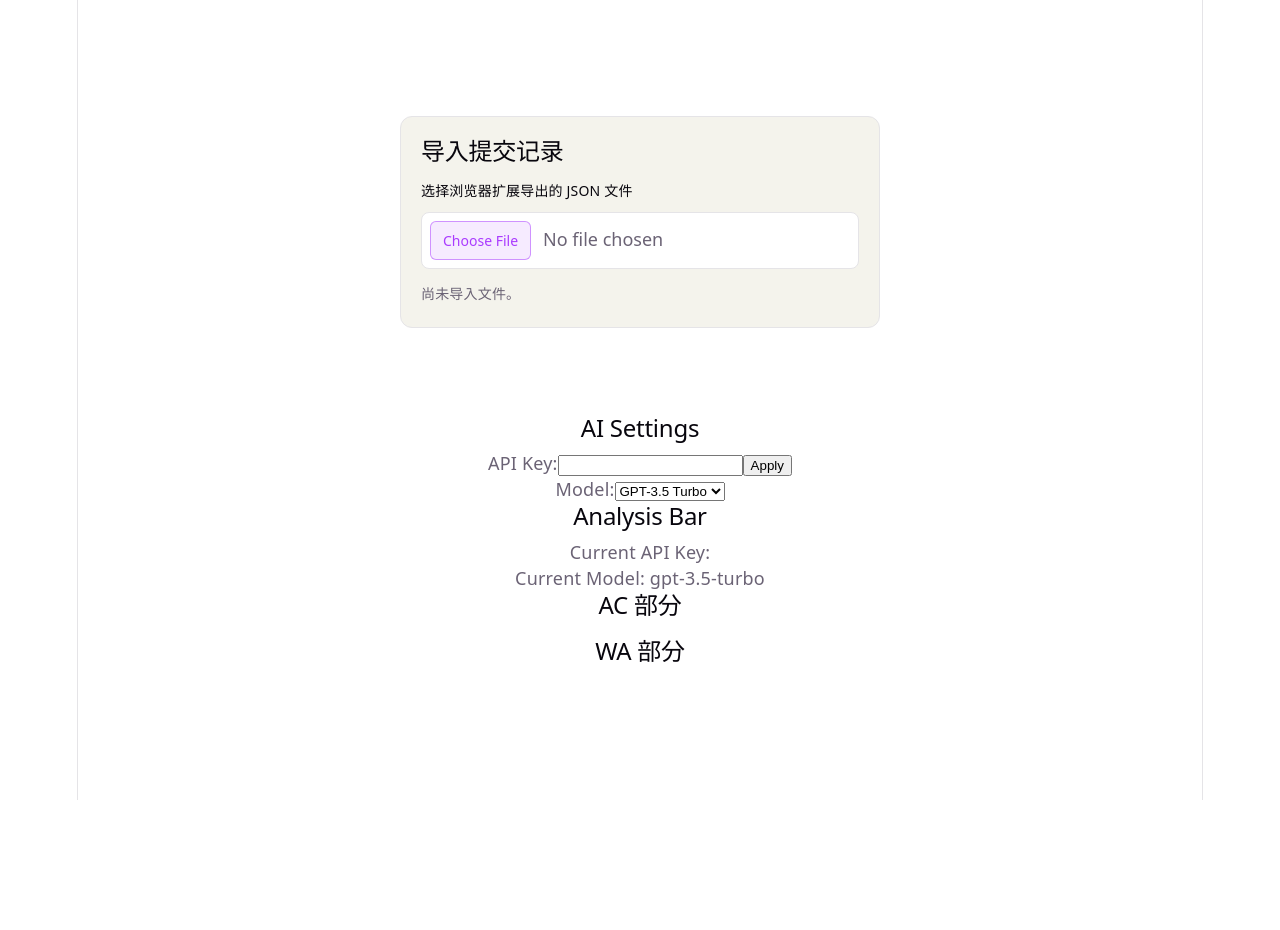
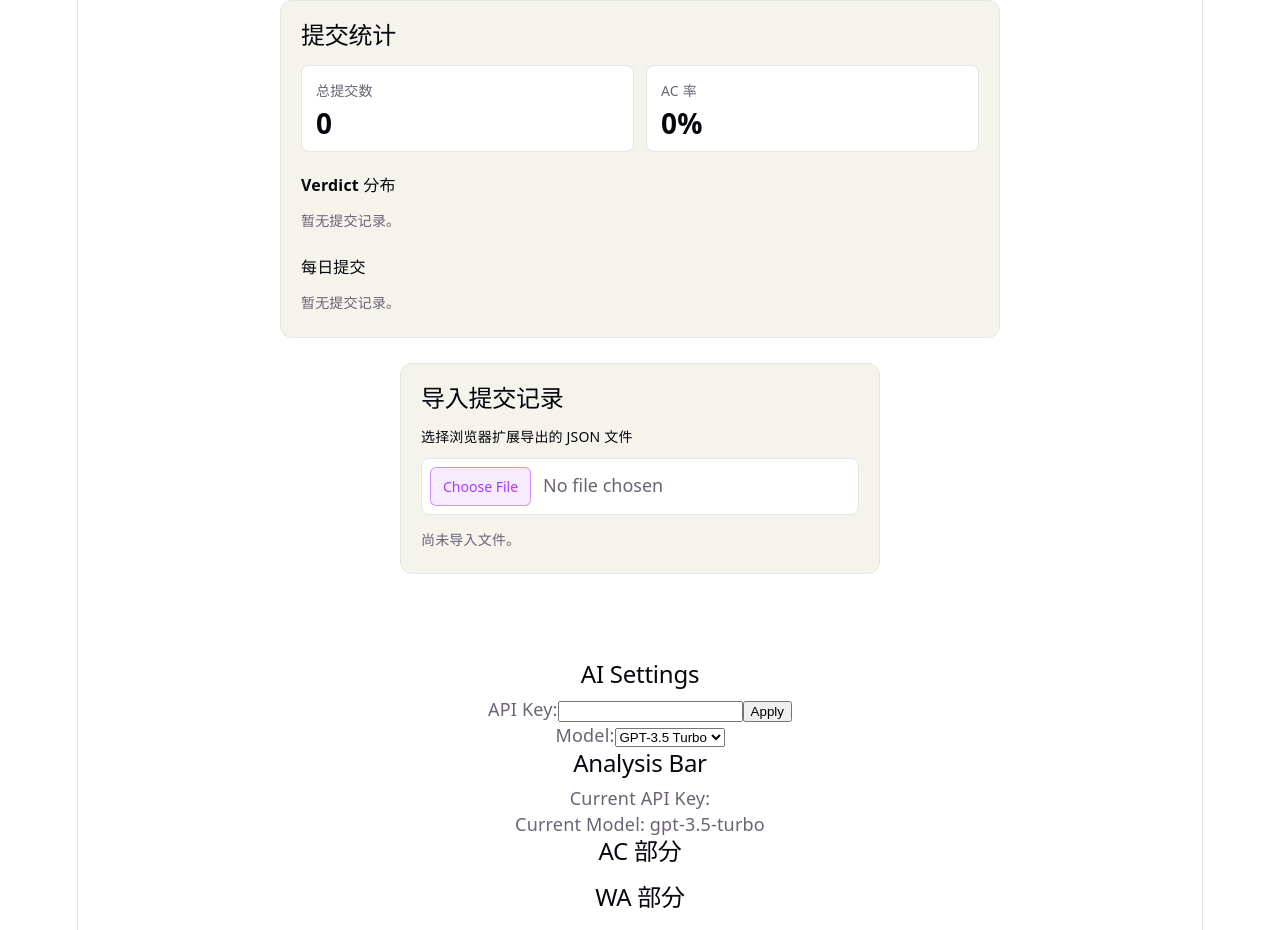
Before and after one commit to Lezy233/AI-coach, a React (Vite) app: page / in a window 1280 px wide. Before the commit the page ends 800 px from the top, so only its background shows below. Built offline with nearby package versions, Linux system fonts and the light colour scheme.

Commit message:
feat: 新增 StatsPanel 组件

```diff
--- a/package.json
+++ b/package.json
@@ -17,6 +17,7 @@
     "dexie": "^4.4.7",
     "dexie-react-hooks": "^4.4.0",
     "react": "^19.3.1",
+    "react-activity-calendar": "^3.2.1",
     "react-dom": "^19.3.1"
   },
   "devDependencies": {
--- a/src/web/App.css
+++ b/src/web/App.css
@@ -261,3 +261,92 @@
     --import-error: #ff8a80;
   }
 }
+
+.stats-panel {
+  box-sizing: border-box;
+  width: min(100%, 720px);
+  padding: 20px;
+  border: 1px solid var(--border);
+  border-radius: 12px;
+  background: var(--code-bg);
+  text-align: left;
+}
+
+.stats-summary {
+  display: grid;
+  grid-template-columns: repeat(2, minmax(0, 1fr));
+  gap: 12px;
+  margin: 16px 0 20px;
+}
+
+.stats-summary > div {
+  padding: 12px 14px;
+  border: 1px solid var(--border);
+  border-radius: 8px;
+  background: var(--bg);
+}
+
+.stats-summary dt {
+  color: var(--text);
+  font-size: 14px;
+}
+
+.stats-summary dd {
+  margin: 4px 0 0;
+  color: var(--text-h);
+  font-size: 28px;
+  font-weight: 600;
+  line-height: 1.1;
+  font-variant-numeric: tabular-nums;
+}
+
+.stats-block + .stats-block {
+  margin-top: 20px;
+}
+
+.stats-block h3 {
+  margin: 0 0 10px;
+  color: var(--text-h);
+  font-size: 16px;
+  font-weight: 600;
+}
+
+.stats-verdict-list {
+  display: grid;
+  grid-template-columns: repeat(auto-fill, minmax(120px, 1fr));
+  gap: 8px;
+  margin: 0;
+  padding: 0;
+  list-style: none;
+}
+
+.stats-verdict-list li {
+  display: flex;
+  align-items: center;
+  justify-content: space-between;
+  gap: 8px;
+  padding: 6px 10px;
+  border-radius: 6px;
+  background: var(--bg);
+  font-size: 14px;
+}
+
+.stats-verdict-name {
+  color: var(--text-h);
+  font-weight: 600;
+}
+
+.stats-verdict-count {
+  color: var(--text);
+  font-variant-numeric: tabular-nums;
+}
+
+.stats-calendar {
+  overflow-x: auto;
+  padding-bottom: 4px;
+}
+
+.stats-empty {
+  color: var(--text);
+  font-size: 14px;
+}
--- a/src/web/App.tsx
+++ b/src/web/App.tsx
@@ -2,6 +2,7 @@ import { memo, useState } from 'react'
 import './App.css'
 import type { Submission, Verdict } from '../domain/submission'
 import useSubmissions from './hooks/useSubmissions'
+import { StatsPanel } from './StatsPanel'
 import { SettingsProvider } from './SettingsProvider'
 import { useSettings } from './hooks/useSettings'
 import { ImportPanel } from './ImportPanel'
@@ -142,8 +143,9 @@ function App() {
 
   return (
     <>
-      <SettingsProvider>
-        <section id="center">
+      <section id="center">
+        <StatsPanel subs={subs} />
+        <SettingsProvider>
           <ImportPanel importSubmissions={importSubmissions} />
 
           <ul>
@@ -157,8 +159,8 @@ function App() {
 
 
           <ShowAll submission={subs}/>
-        </section>
-      </SettingsProvider>
+        </SettingsProvider>
+      </section>
     </>
   )
 }
--- /dev/null
+++ b/src/web/StatsPanel.tsx
@@ -0,0 +1,122 @@
+import { useId } from 'react'
+import { ActivityCalendar, type Activity, type Labels } from 'react-activity-calendar'
+import 'react-activity-calendar/tooltips.css'
+import { computeStats } from '../domain/stats'
+import type { Submission } from '../domain/submission'
+
+export type StatsPanelProps = {
+  subs: Submission[]
+}
+
+const percentFormatter = new Intl.NumberFormat('zh-CN', {
+  style: 'percent',
+  maximumFractionDigits: 1,
+})
+
+const CALENDAR_LABELS: Labels = {
+  months: [
+    '1月',
+    '2月',
+    '3月',
+    '4月',
+    '5月',
+    '6月',
+    '7月',
+    '8月',
+    '9月',
+    '10月',
+    '11月',
+    '12月',
+  ],
+  weekdays: ['周日', '周一', '周二', '周三', '周四', '周五', '周六'],
+  legend: {
+    less: '少',
+    more: '多',
+  },
+}
+
+const CALENDAR_THEME = {
+  light: ['#f4f3ec', '#e9d5ff', '#d8b4fe', '#c084fc', '#aa3bff'],
+  dark: ['#1f2028', '#3b2a4d', '#5b3a78', '#8b5cf6', '#c084fc'],
+}
+
+// 只把 computeStats 的 byDay 结果映射成日历组件需要的格式，不参与统计。
+function toCalendarActivities(byDay: Record<string, number>): Activity[] {
+  return Object.keys(byDay)
+    .sort()
+    .map((date) => ({
+      date,
+      count: byDay[date],
+      level: Math.min(byDay[date], 4),
+    }))
+}
+
+export function StatsPanel({ subs }: StatsPanelProps) {
+  const titleId = useId()
+  const stats = computeStats(subs)
+  const activities = toCalendarActivities(stats.byDay)
+  const verdictEntries = Object.entries(stats.byVerdict).filter(
+    ([, count]) => count > 0,
+  )
+
+  return (
+    <section className="stats-panel" aria-labelledby={titleId}>
+      <h2 id={titleId}>提交统计</h2>
+
+      <dl className="stats-summary">
+        <div>
+          <dt>总提交数</dt>
+          <dd>{stats.total}</dd>
+        </div>
+        <div>
+          <dt>AC 率</dt>
+          <dd>{percentFormatter.format(stats.acceptedRate)}</dd>
+        </div>
+      </dl>
+
+      <div className="stats-block">
+        <h3>Verdict 分布</h3>
+        {verdictEntries.length > 0 ? (
+          <ul className="stats-verdict-list">
+            {verdictEntries.map(([verdict, count]) => (
+              <li key={verdict}>
+                <span className="stats-verdict-name">{verdict}</span>
+                <span className="stats-verdict-count">{count}</span>
+              </li>
+            ))}
+          </ul>
+        ) : (
+          <p className="stats-empty">暂无提交记录。</p>
+        )}
+      </div>
+
+      <div className="stats-block">
+        <h3>每日提交</h3>
+        {activities.length > 0 ? (
+          <div className="stats-calendar">
+            <ActivityCalendar
+              data={activities}
+              labels={CALENDAR_LABELS}
+              theme={CALENDAR_THEME}
+              weekStart={1}
+              showWeekdayLabels={['mon', 'wed', 'fri']}
+              showTotalCount={false}
+              blockSize={11}
+              blockMargin={3}
+              blockRadius={2}
+              fontSize={12}
+              tooltips={{
+                activity: {
+                  text: (activity) =>
+                    `${activity.date}：${activity.count} 次提交`,
+                },
+              }}
+            />
+          </div>
+        ) : (
+          <p className="stats-empty">暂无提交记录。</p>
+        )}
+      </div>
+    </section>
+  )
+}
```
Also changed, not shown: 1 other file (tests, documents, lock files or other folders).
